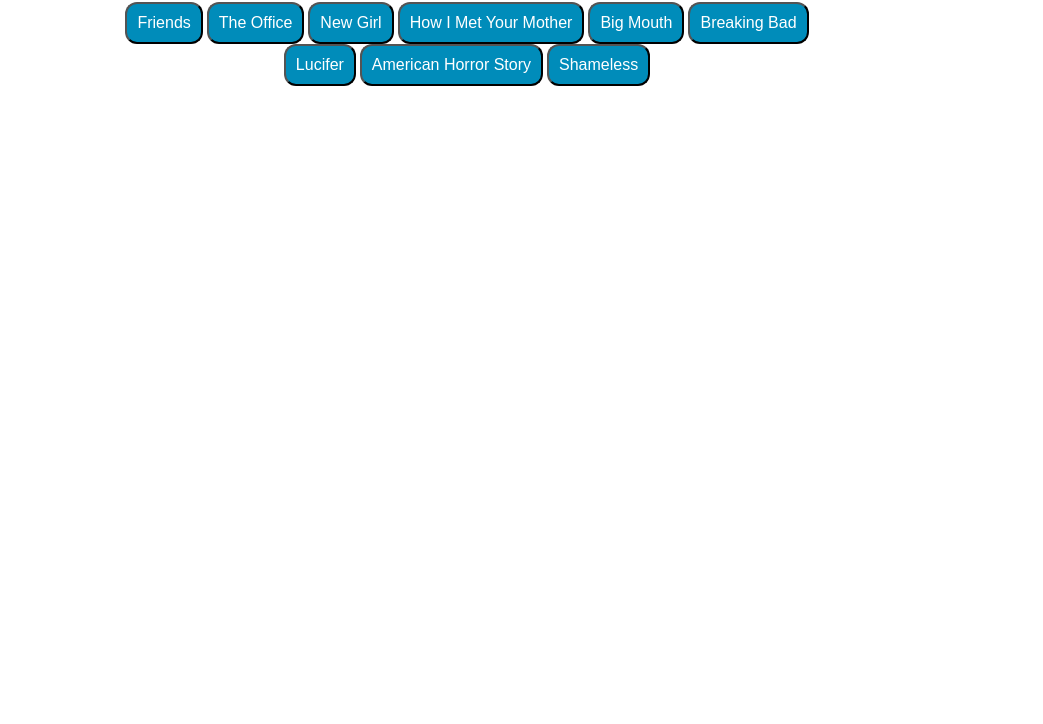
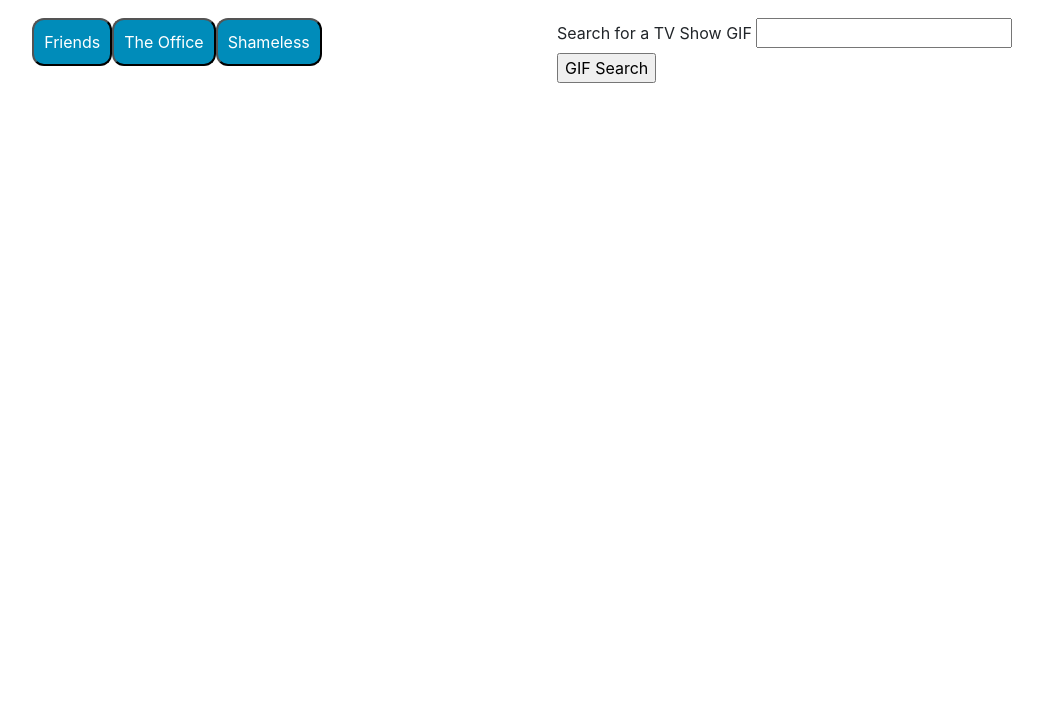
Before and after one commit to claudiaagutarra/platforms, a plain HTML site: page index.html in a window 1280 px wide. Shown: the part 76-800 px from the top of the page, without its empty margins (173-1216 px from the left). Drawn offline with nearby package versions, Linux system fonts and the light colour scheme.

Commit message:
working API with array and buttons

```diff
--- a/assets/css/style.css
+++ b/assets/css/style.css
@@ -6,9 +6,14 @@ h1 {
 }
 #buttondisplay {
     width: 700px;
-    margin: 0 auto;
     text-align: center;
     margin-bottom: 20px;
+    float: left;
+}
+form {
+    float: left;
+    margin-left: 30px;
+
 }
 button {
 font-size: 16px;
@@ -30,6 +35,7 @@ p {
 }
 
 #gifs-appear-here {
+    clear: both;
     margin-bottom: 20px;
     column-count: 5;
 
--- a/assets/javascript/game.js
+++ b/assets/javascript/game.js
@@ -1,6 +1,8 @@
 
- $("button").on("click", function() {
+var tvshows = ["Friends", "The Office", "Shameless",];
+function displayShowInfo() {
     $("#gifs-appear-here").empty()
+
     var tvshow = $(this).attr("data-tvshow");
 
     var queryURL = "https://api.giphy.com/v1/gifs/search?q=" +
@@ -10,10 +12,7 @@
         url: queryURL,
         method: "GET"
     })
-      .then(function(response) {
-        console.log(queryURL);
-
-        console.log(response);
+        .then(function (response) {
 
             var results = response.data;
 
@@ -26,8 +25,8 @@
                 var tvImage = $("<img>");
 
                 tvImage.addClass("gif");
-          tvImage.attr("data-state","still");
-          tvImage.attr("src",results[i].images.fixed_height_still.url);
+                tvImage.attr("data-state", "still");
+                tvImage.attr("src", results[i].images.fixed_height_still.url);
                 tvImage.attr("data-still", results[i].images.fixed_height_still.url);
                 tvImage.attr("data-animate", results[i].images.fixed_height.url);
 
@@ -36,7 +35,7 @@
 
                 $("#gifs-appear-here").prepend(tvShowDiv);
 
-          $(".gif").on("click", function() {
+                $(".gif").on("click", function () {
                     var state = $(this).attr("data-state");
                     if (state === "still") {
                         $(this).attr("src", $(this).attr("data-animate"));
@@ -47,9 +46,33 @@
                         $(this).attr("data-state", "still");
                     }
                 });
+
             }
 
 
+        });
+}
 
+function renderButtons() {
+
+    $("#buttondisplay").empty();
+
+    for (var i = 0; i < tvshows.length; i++) {
+        var a = $("<button>");
+        a.addClass("tvshow-btn");
+        a.attr("data-tvshow", tvshows[i]);
+        a.text(tvshows[i]);
+        $("#buttondisplay").append(a);
+    }
+}
+
+$("#add-show").on("click", function (event) {
+    event.preventDefault();
+    var tvshow = $("#gif-input").val().trim();
+    tvshows.push(tvshow);
+    renderButtons();
 });
-  });
+
+$(document).on("click", ".tvshow-btn", displayShowInfo);
+
+renderButtons();
--- a/index.html
+++ b/index.html
@@ -4,6 +4,7 @@
     <meta charset="UTF-8">
     <meta name="viewport" content="width=device-width, initial-scale=1.0">
     <link rel="stylesheet" href="assets/css/reset.css">
+    <link rel="stylesheet" href="https://cdnjs.cloudflare.com/ajax/libs/twitter-bootstrap/4.0.0/css/bootstrap.min.css" />
     <link href="https://fonts.googleapis.com/css?family=Orbitron&display=swap" rel="stylesheet">
     <link rel="stylesheet" type="text/css" href="assets/css/style.css">
     <meta http-equiv="X-UA-Compatible" content="ie=edge">
@@ -12,7 +13,7 @@
 <body>
     <h1> TV Show GIF Generator </h1>
     <div id="buttondisplay">
-        <button data-tvshow="friends+tv">Friends</button>
+        <!-- <button data-tvshow="friends+tv">Friends</button>
         <button data-tvshow="the+office">The Office</button>
         <button data-tvshow="new+girl">New Girl</button>
         <button data-tvshow="how+i+met+your+mother">How I Met Your Mother</button>
@@ -20,8 +21,13 @@
         <button data-tvshow="breaking-bad">Breaking Bad</button>
         <button data-tvshow="lucifer">Lucifer</button>
         <button data-tvshow="american+horror+story">American Horror Story</button>
-        <button data-tvshow="shameless">Shameless</button>
+        <button data-tvshow="shameless">Shameless</button> -->
     </div>
+    <form id="gif-form">
+            <label for="gif-input">Search for a TV Show GIF</label>
+            <input type="text" id="gif-input"><br>
+            <input id="add-show" type="submit" value="GIF Search">
+          </form>
 
         <div id="gifs-appear-here">
         </div>
```
Lines whose indentation alone changed are shown as unchanged.
